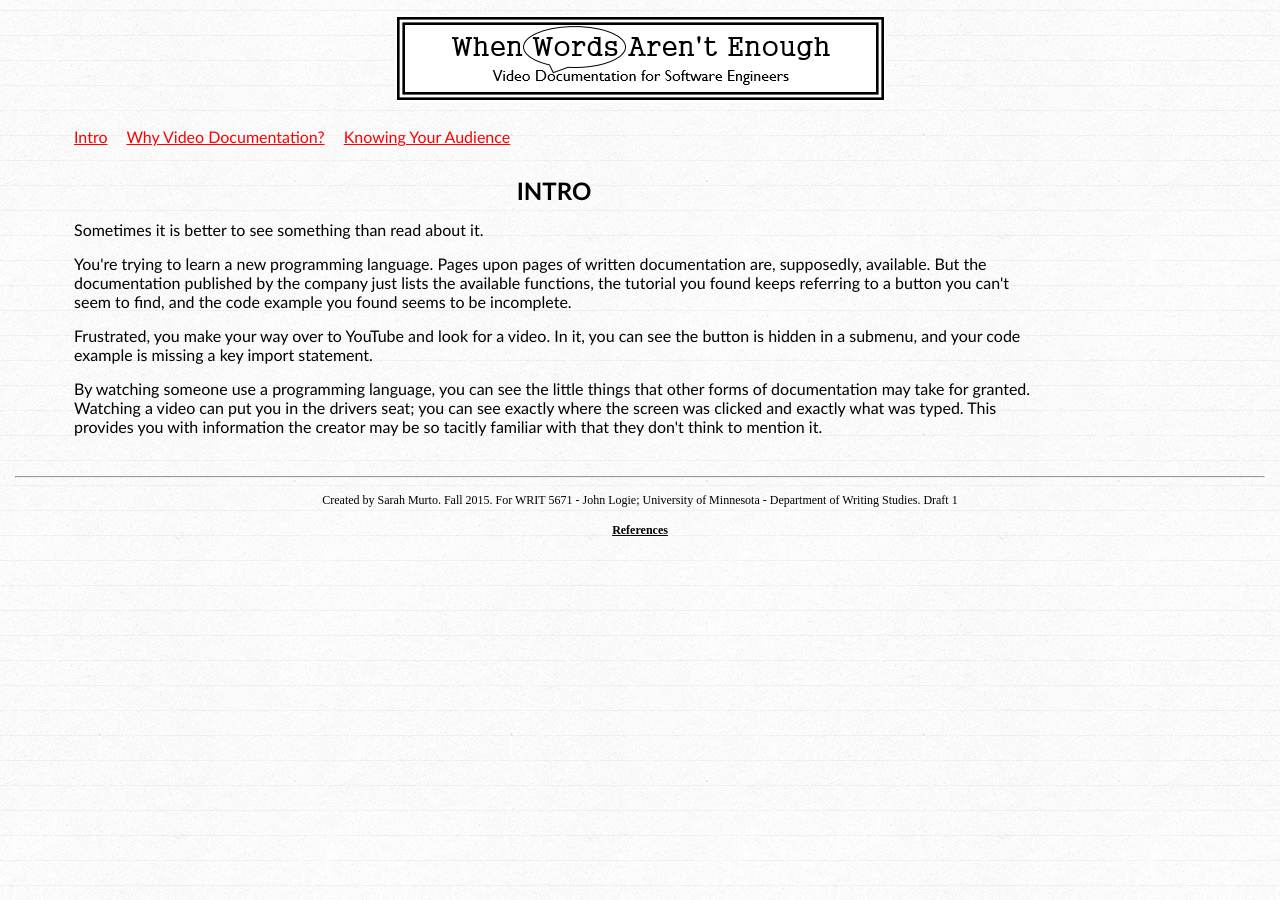
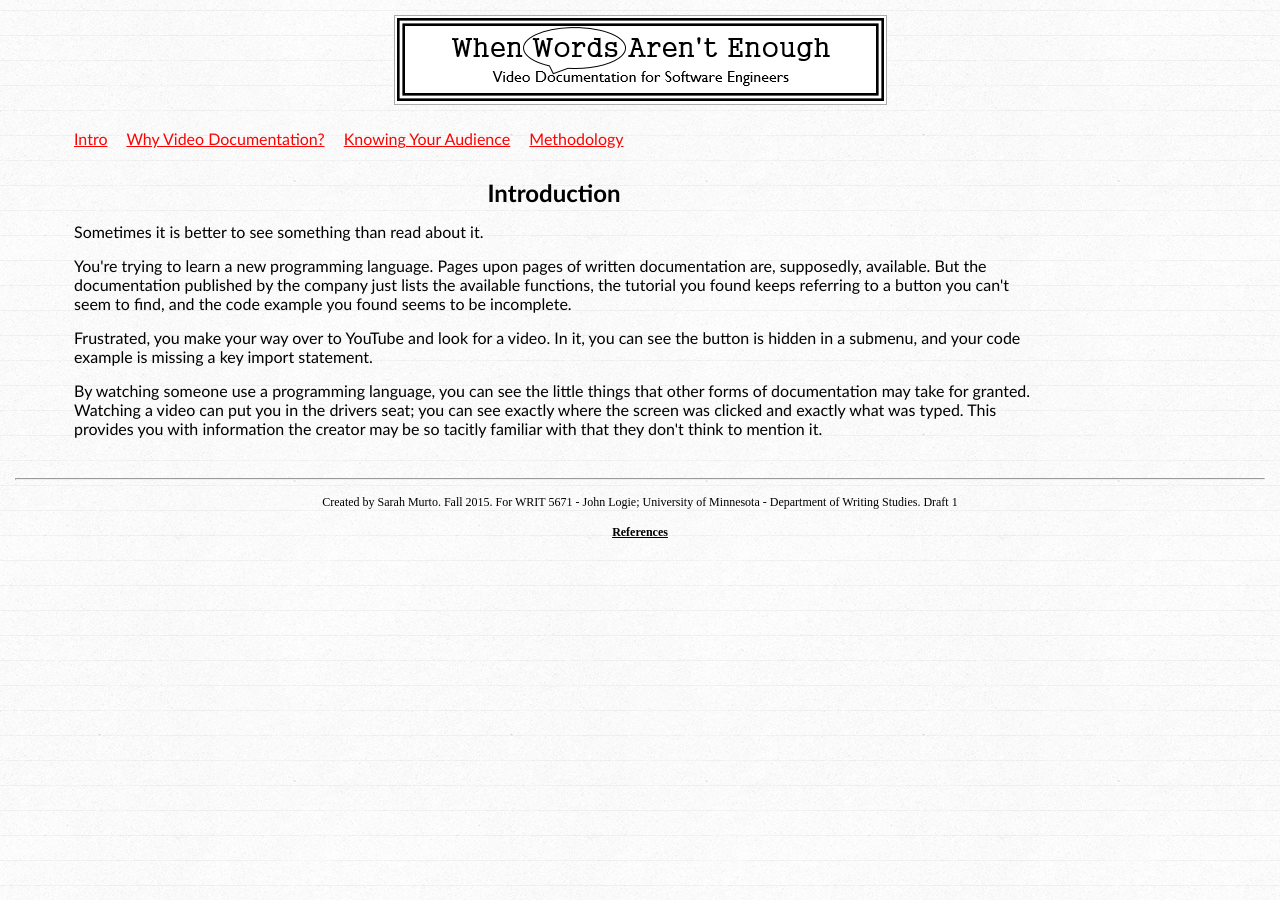
Before and after one commit to murtosl/VideoDoc_5671, a Jekyll site: the page built from index.html, in a window 1280 px wide. Built offline with Jekyll 4.4.1, drawn with Linux system fonts in a browser that asks for light colours.

```diff
--- a/_includes/navigation.html
+++ b/_includes/navigation.html
@@ -2,4 +2,5 @@
 	<a href="{{ site.baseurl }}/">Intro</a>
 	<a href="{{ site.baseurl }}{% post_url 2015-11-16-Why %}">Why Video Documentation?</a>
 	<a href="{{ site.baseurl }}{% post_url 2015-11-16-Audience %}">Knowing Your Audience</a>
+	<a href="{{ site.baseurl }}{% post_url 2015-11-18-Method %}">Methodology</a>
 </nav>
--- a/_posts/2015-11-12-Citations.html
+++ b/_posts/2015-11-12-Citations.html
@@ -15,7 +15,7 @@ Earle, Ralph, Mark Rosso, and Kathryn Alexander. 2015. "User Preferences of Soft
 </p><p>
 Forman, George.  2010. "Documentation and Accountability: The Shift From Numbers to Indexed Narratives", Theory Into Practice, 49:1, 29-35, January 06, 2010. Accessed October 05, 2015. DOI:10.1080/00405840903435618
 </p><p>
-Knoblauch, Hubert, and René Tuma. 2011. "Videography: An Interpretative Approach to Video-Recorded Micro-Social Interaction." In The Handbook Visual Research Methods, edited by Eric Margolis and Luc Pauwels, 414-31. London: SAGE Publications Ltd. doi: <a target=_blank href="http://dx.doi.org/10.1145/2775441.2775457">http://dx.doi.org/10.4135/9781446268278.n22</a>.
+Knoblauch, Hubert, and Ren&#233; Tuma. 2011. "Videography: An Interpretative Approach to Video-Recorded Micro-Social Interaction." In The Handbook Visual Research Methods, edited by Eric Margolis and Luc Pauwels, 414-31. London: SAGE Publications Ltd. doi: <a target=_blank href="http://dx.doi.org/10.1145/2775441.2775457">http://dx.doi.org/10.4135/9781446268278.n22</a>.
 </p><p>
 Macleod, Laura, Margaret-Anne Storey, and Andreas Bergen. 2015. "Code, Camera, Action: How Software Developers Document and Share Program Knowledge Using YouTube." 2015 IEEE 23rd International Conference on Program Comprehension, Accessed October 17, 2015. doi:10.1109.
 </p><p>
--- a/index.html
+++ b/index.html
@@ -4,7 +4,7 @@ title: Introduction
 ---
 
 
-<h2>INTRO</h2>
+<h2>Introduction</h2>
 
 <p>Sometimes it is better to see something than read about it.
 </p><p>
--- a/style.css
+++ b/style.css
@@ -20,6 +20,23 @@ body{
 
 a{
 	color: red;
+}
+
+img{
+	 display: block;
+    margin-left: auto;
+    margin-right: auto;
+	border: .1em solid #aaa;
+}
+
+figcaption{
+	text-align:center;
+	font-size: 10px;
+}
+
+figure{
+	margin: 15px;
+
 }
 
 footer
@@ -69,5 +86,4 @@ nav{
 
 nav a{
 	padding-right: 15px;
-
 }
```
Also changed, not shown: _posts/2015-11-18-Method.html (added, +18 -0 lines), knoblachTuma.jpg (added), 7 other files.
